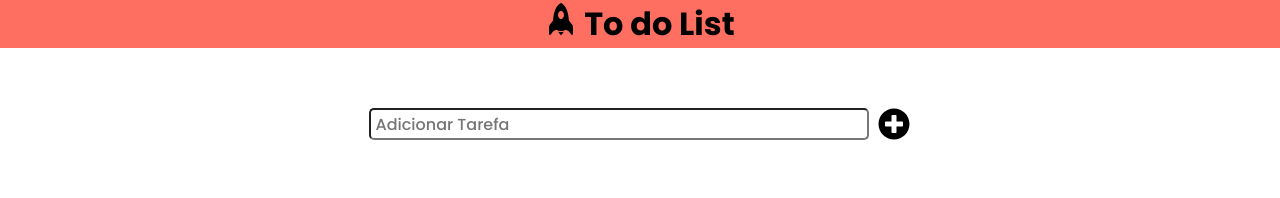
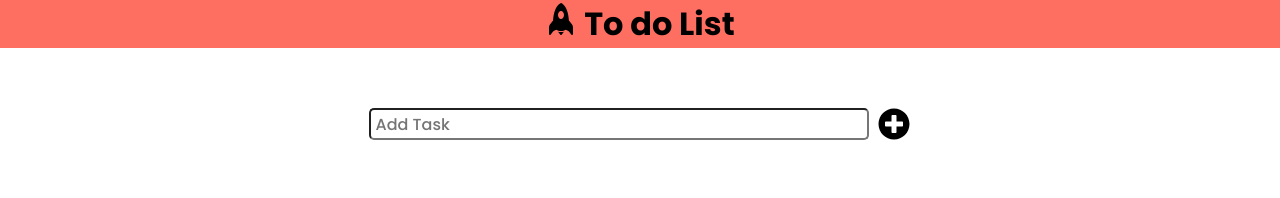
Before and after one commit to jeffmmartins/task-manager, a React (Create React App) app: page / in a window 1280 px wide. Shown: the top 198 px of the page. Built offline with nearby package versions, Linux system fonts and the light colour scheme.

Commit message:
feat: uptade placeholder in component Form

```diff
--- a/src/components/Form/Form.tsx
+++ b/src/components/Form/Form.tsx
@@ -5,7 +5,7 @@ import { FaPlusCircle } from "react-icons/fa";
 export const Form: React.FC = () => {
     return (
         <S.ContainerSection>
-            <S.InputSection type="text" placeholder="Adicionar Tarefa"/>
+            <S.InputSection type="text" placeholder="Add Task"/>
             <S.ButtonAddTask><FaPlusCircle size={"32px"}/></S.ButtonAddTask>
         </S.ContainerSection>
     )
--- a/src/components/MainContent/style.ts
+++ b/src/components/MainContent/style.ts
@@ -1,4 +1,4 @@
-import styled, { Styled } from "styled-components";
+import styled from "styled-components";
 
 export const MainContainer = styled.main`
 margin: 60px;
```
